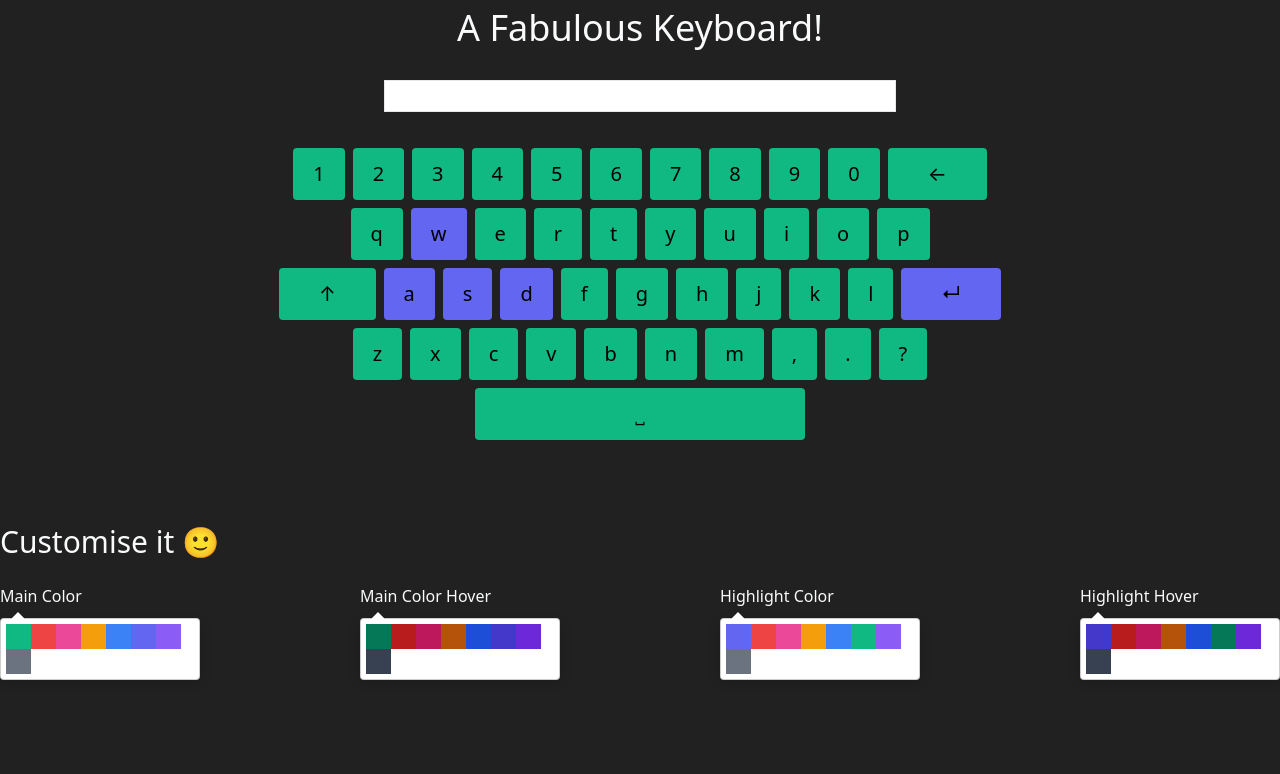
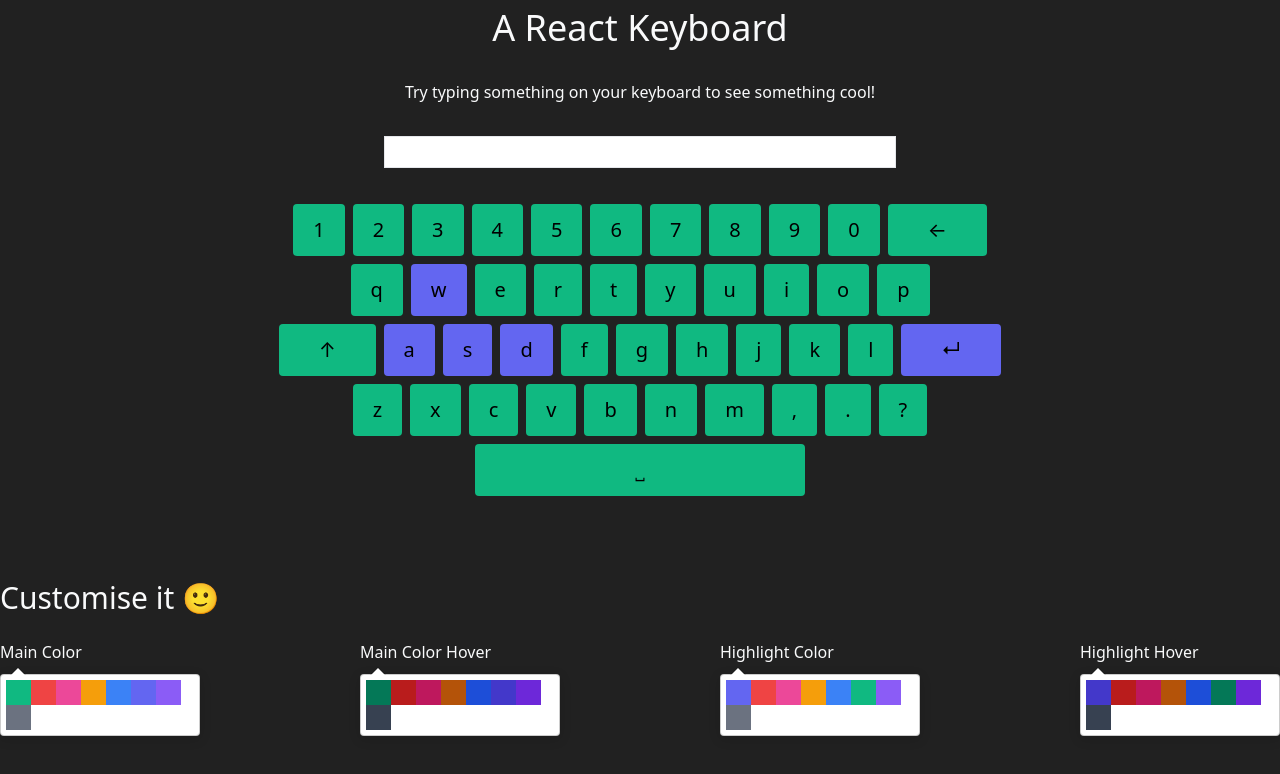
Before and after one commit to Ariela1127/keyboard, a React (Create React App) app: page / in a window 1280 px wide. Shown: the top 774 px of the page. Built offline with nearby package versions, Linux system fonts and the light colour scheme.

Commit message:
Small tweak to the Home component and readme (#2)

```diff
--- a/src/index.css
+++ b/src/index.css
@@ -8,6 +8,7 @@ body {
 
 h1,
 h2,
-h3 {
+h3,
+p {
   color: #f9fafb;
 }
--- a/src/pages/Home.tsx
+++ b/src/pages/Home.tsx
@@ -43,7 +43,10 @@ const Home: React.FC = () => {
     <main className='container mx-auto'>
       <div className='flex flex-col flex-nowrap pt-2'>
         <div className={flexRowClassName}>
-          <h1 className='text-4xl'>A Fabulous Keyboard!</h1>
+          <h1 className='text-4xl'>A React Keyboard</h1>
+        </div>
+        <div className={flexRowClassName}>
+          <p>Try typing something on your keyboard to see something cool!</p>
         </div>
         <div className={flexRowClassName}>
           <ReadOnlyTextInput value={inputValue} />
```
Also changed, not shown: 1 other file (tests, documents, lock files or other folders).
